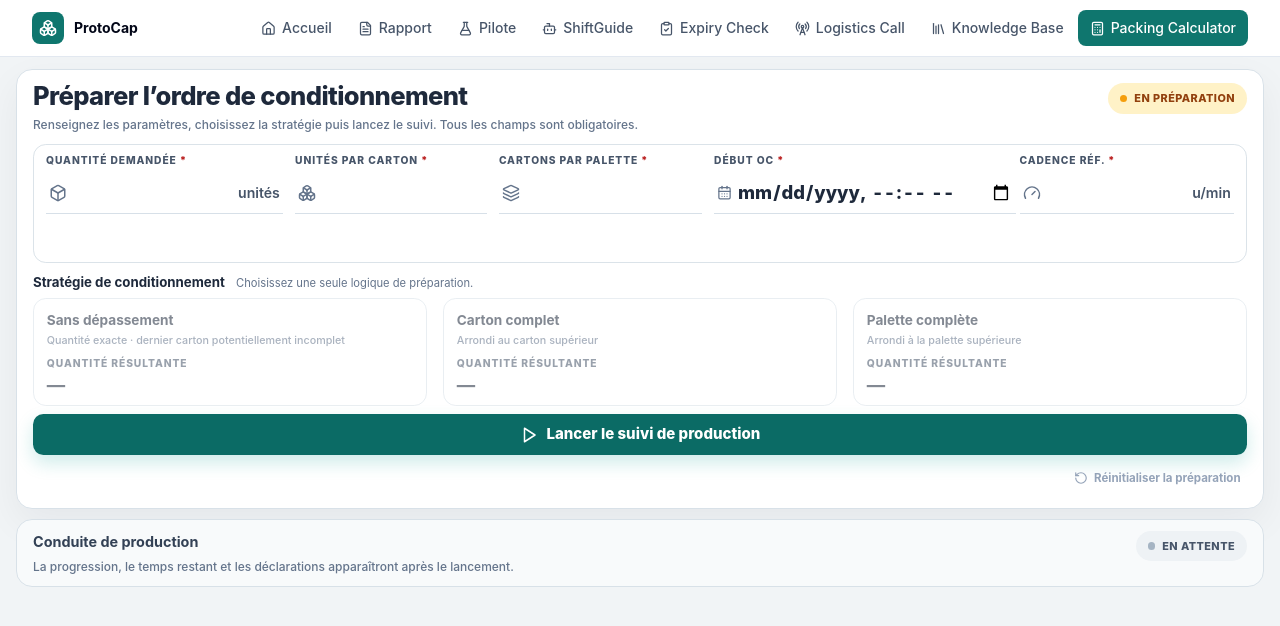
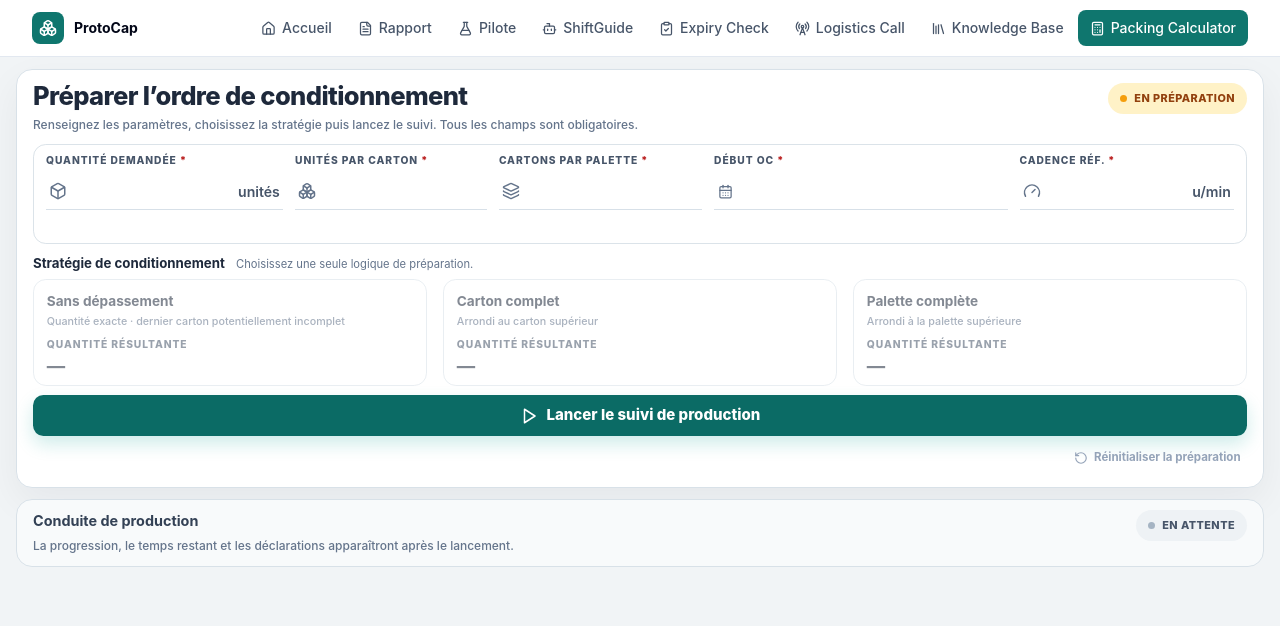
Before and after one commit to AmineAKIK/protocap, a React (Vite) app: page /packing-calculator in a window 1280 px wide. Shown: the top 626 px of the page. Built offline with nearby package versions, Linux system fonts and the light colour scheme.

Commit message:
fix: hide native datetime chrome and compact preparation fields

```diff
--- a/src/packing-polish.css
+++ b/src/packing-polish.css
@@ -18,7 +18,7 @@
 .packing-v3-partial-controls > button,
 .packing-v3-history-row button,
 .packing-v3-preparation-reset,
-.packing-v3-datetime-trigger {
+.packing-v3-datetime-display {
   transition:
     border-color 150ms ease,
     background-color 150ms ease,
@@ -81,54 +81,66 @@
   color: #64748b;
 }
 
-.packing-v3-datetime-control {
-  gap: .3rem;
+.packing-v3-preparation .packing-v3-field-control {
+  min-height: 2.25rem;
 }
 
-.packing-v3-datetime-trigger {
-  display: inline-grid;
-  width: 1.7rem;
-  height: 1.7rem;
-  flex: 0 0 auto;
-  place-items: center;
+.packing-v3-datetime-control {
+  position: relative;
   padding: 0;
-  border: 1px solid #cbd5df;
-  border-radius: .45rem;
-  background: #f8fafb;
-  color: #475569;
+}
+
+.packing-v3-datetime-display {
+  display: flex;
+  width: 100%;
+  min-width: 0;
+  height: 100%;
+  min-height: 2.25rem;
+  align-items: center;
+  gap: .45rem;
+  padding: 0 .25rem;
+  border: 0;
+  background: transparent;
+  color: #1e293b;
+  font: inherit;
+  font-size: .96rem;
+  font-weight: 800;
+  text-align: left;
   cursor: pointer;
 }
 
-.packing-v3-datetime-trigger:hover {
-  border-color: #8fbdb8;
-  background: #edf8f6;
+.packing-v3-datetime-display:hover {
   color: #0b625c;
 }
 
-.packing-v3-datetime-trigger:focus-visible {
+.packing-v3-datetime-display:focus-visible {
   outline: 3px solid rgb(15 159 149 / .2);
-  outline-offset: 2px;
+  outline-offset: 1px;
+  border-radius: .35rem;
 }
 
-.packing-v3-field-control input.packing-v3-datetime-input {
-  color-scheme: light;
-  font-size: 1rem;
-  cursor: pointer;
+.packing-v3-datetime-display > svg {
+  flex: 0 0 auto;
+  color: #64748b;
 }
 
-.packing-v3-field-control input.packing-v3-datetime-input-empty {
-  color: transparent;
-  caret-color: transparent;
+.packing-v3-datetime-display > span {
+  min-width: 0;
+  overflow: hidden;
+  text-overflow: ellipsis;
+  white-space: nowrap;
 }
 
-.packing-v3-field-control input.packing-v3-datetime-input-empty::-webkit-datetime-edit {
-  color: transparent;
+.packing-v3-datetime-display-empty {
+  min-height: 1em;
 }
 
-.packing-v3-field-control input.packing-v3-datetime-input::-webkit-calendar-picker-indicator {
-  width: 0;
-  margin: 0;
-  padding: 0;
+.packing-v3-field-control input.packing-v3-datetime-native {
+  position: absolute;
+  inset: 0;
+  width: 100%;
+  min-width: 0;
+  height: 100%;
   opacity: 0;
   pointer-events: none;
 }
@@ -139,10 +151,10 @@
 
 .packing-v3-field-message {
   display: block;
-  min-height: 2.2rem;
-  margin-top: .03rem;
+  min-height: 1.25rem;
+  margin-top: .02rem;
   color: #64748b;
-  font-size: .64rem;
+  font-size: .62rem;
   line-height: 1.15;
 }
 
@@ -157,11 +169,11 @@
 }
 
 .packing-v3-launch-guidance {
-  margin: .45rem 0 0;
+  margin: .35rem 0 0;
   color: #475569;
-  font-size: .72rem;
+  font-size: .7rem;
   font-weight: 700;
-  line-height: 1.4;
+  line-height: 1.3;
   text-align: center;
 }
 
@@ -179,7 +191,7 @@
 .packing-v3-preparation-reset-row {
   display: flex;
   justify-content: flex-end;
-  margin-top: .45rem;
+  margin-top: .35rem;
 }
 
 .packing-v3-preparation-reset {
@@ -291,6 +303,11 @@
 }
 
 @media (max-width: 1023px), (max-height: 699px) {
+  .packing-v3-field-message {
+    min-height: 2.2rem;
+    font-size: .64rem;
+  }
+
   .packing-v3-next-work {
     min-height: auto;
     flex: 0 0 auto;
```
